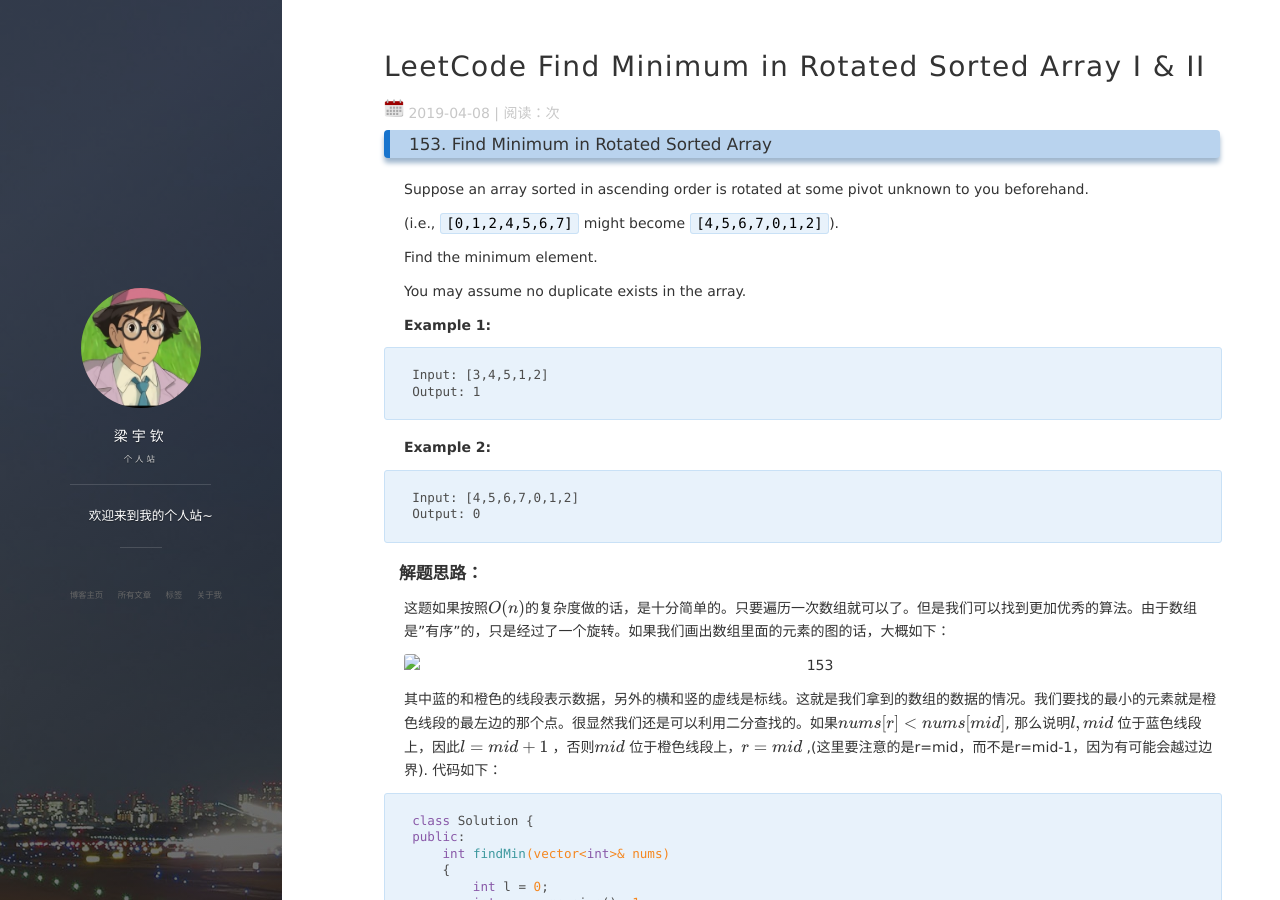
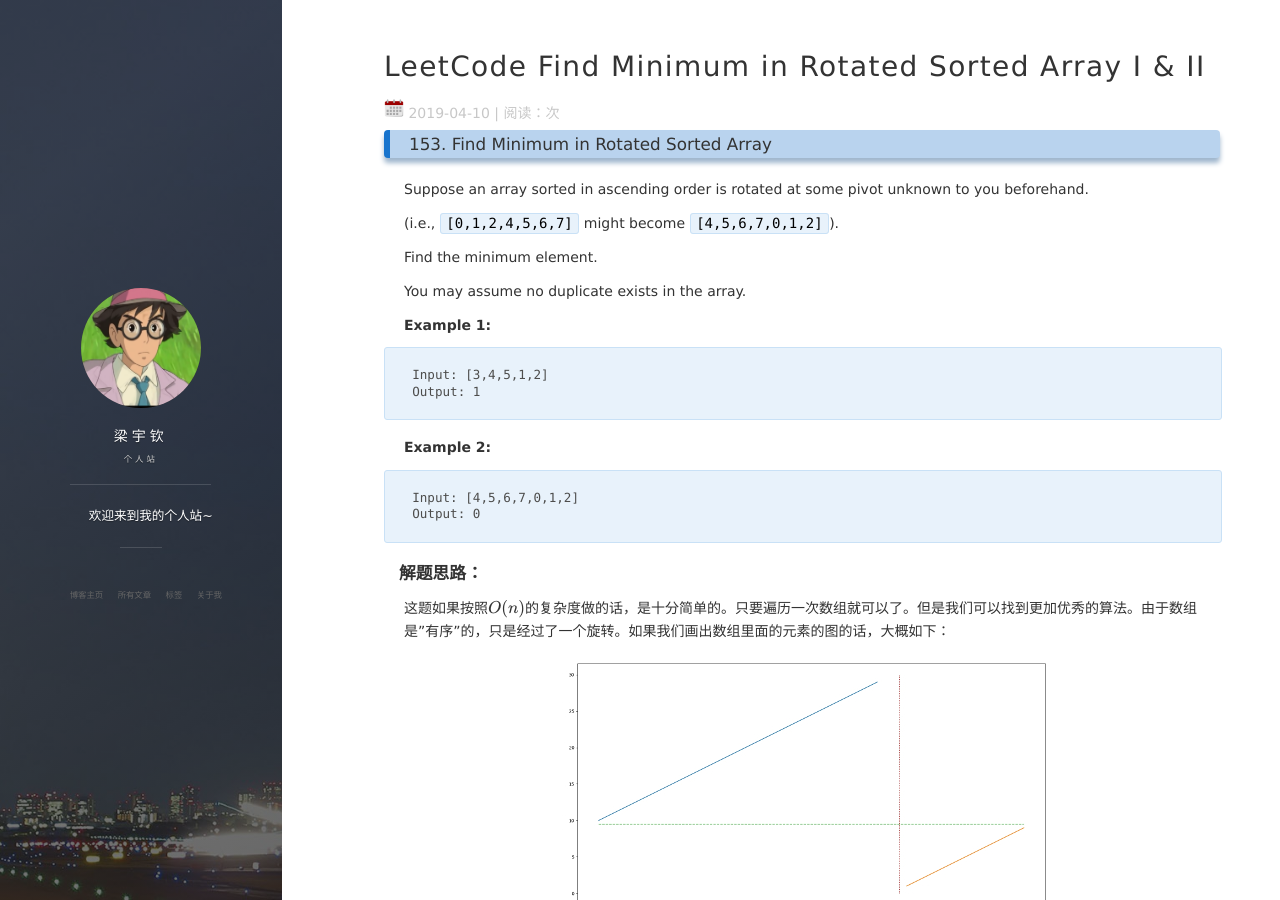
Before and after one commit to iYuqinL/iYuqinL.github.io, a Jekyll site: the page built from _posts/2019-04-10-leetcode-find-minumum-in-rotated-sorted-array.md, in a window 1280 px wide and 900 px high. Built offline with Jekyll 4.4.1, drawn with Linux system fonts in a browser that asks for light colours; nearby versions of some CDN libraries; formulas are drawn with MathJax 3; comment, search, counter and statistics services are not loaded.

Commit message:
modify fig path

```diff
--- a/_posts/2019-04-10-leetcode-find-minumum-in-rotated-sorted-array.md
+++ b/_posts/2019-04-10-leetcode-find-minumum-in-rotated-sorted-array.md
@@ -1,7 +1,7 @@
 ---
 layout: post
 title: LeetCode  Find Minimum in Rotated Sorted Array I & II
-date: 2019-04-08
+date: 2019-04-10
 tags: leetcode algorithm OJ binary_search
 ---
 
@@ -33,7 +33,7 @@ Output: 0
 
 这题如果按照$O(n)$的复杂度做的话，是十分简单的。只要遍历一次数组就可以了。但是我们可以找到更加优秀的算法。由于数组是”有序”的，只是经过了一个旋转。如果我们画出数组里面的元素的图的话，大概如下：
 
-![153](../images/posts/leetcode/153.jpg)
+![153](/images/posts/leetcode/153.jpg)
 
 其中蓝的和橙色的线段表示数据，另外的横和竖的虚线是标线。这就是我们拿到的数组的数据的情况。我们要找的最小的元素就是橙色线段的最左边的那个点。很显然我们还是可以利用二分查找的。如果$nums[r] < nums[mid]$, 那么说明$l,  mid$ 位于蓝色线段上，因此$l=mid+1$ ，否则$mid $ 位于橙色线段上，$r = mid$ ,(这里要注意的是r=mid，而不是r=mid-1，因为有可能会越过边界). 代码如下：
 
```
